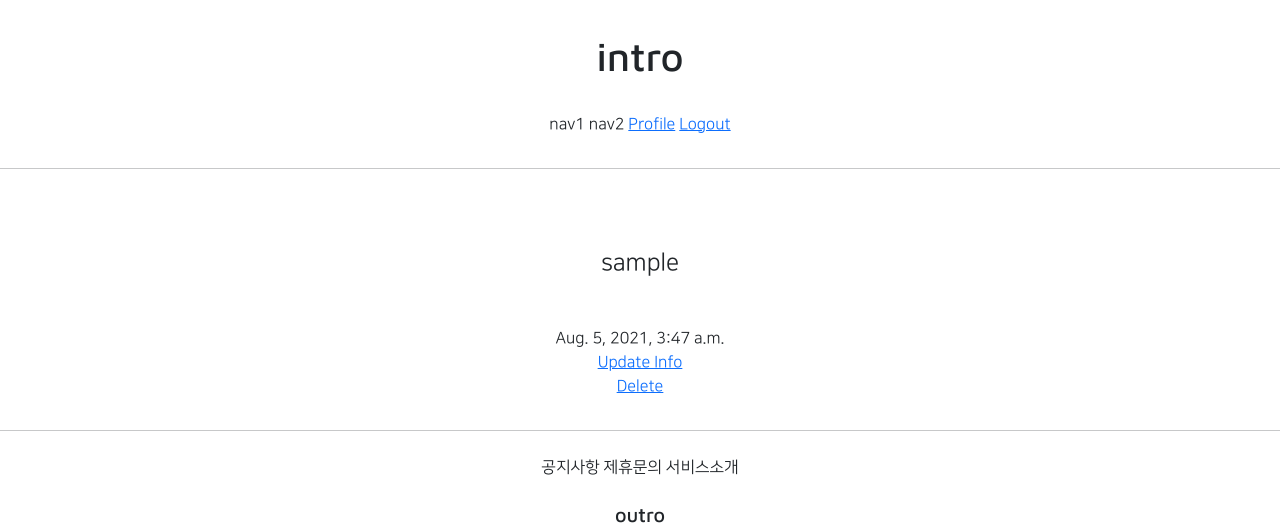
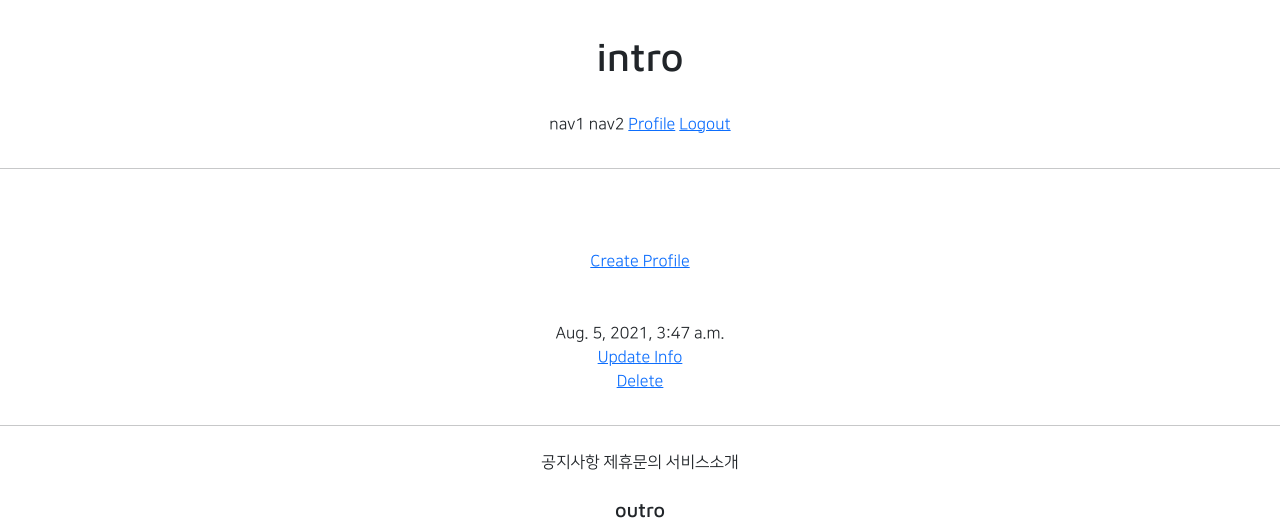
Before and after one commit to innamtt/my_Project, a Django app: template accountapp/templates/accountapp/detail.html in a window 1280 px wide. Shown: the top 525 px of the page. Run offline with Django 3.2, Linux system fonts and the light colour scheme; the template is opened without the code that fills it: values that come from a table or form of the project are taken from there, others are empty; the visitor is signed in with stand-in values (Sample User, id 1); data comes from the database, SQL or seed files in the repository; parts of the project's set-up code (start-up, migrations or seed data) failed here and were passed over; some libraries are stand-ins or nearby versions.

Commit message:
2021-07-27 2nd Commit

```diff
--- a/accountapp/templates/accountapp/detail.html
+++ b/accountapp/templates/accountapp/detail.html
@@ -6,9 +6,13 @@
 
     <div class="text-center mw-500 m-auto">
         <div class="m-5">
-            <h4>
-                {{ target_user.username }}
-            </h4>
+            {% if target_user.profile %}
+                <img src="{{ target_user.profile.image.url }}" alt="profile image">
+            <h4>{{ target_user.profile.nickname }}</h4>
+            <h4>{{ target_user.profile.message }}</h4>
+            {% else %}
+            <a href="{% url 'profileapp:create' %}">Create Profile</a>
+            {% endif %}
         </div>
         <div>
             {{ target_user.date_joined }}
--- a/my_Project/urls.py
+++ b/my_Project/urls.py
@@ -13,6 +13,8 @@ Including another URLconf
     1. Import the include() function: from django.urls import include, path
     2. Add a URL to urlpatterns:  path('blog/', include('blog.urls'))
 """
+from django.conf import settings
+from django.conf.urls.static import static
 from django.contrib import admin
 from django.urls import path, include
 
@@ -20,4 +22,4 @@ urlpatterns = [
     path('admin/', admin.site.urls),
     path('accounts/', include('accountapp.urls')),
     path('profiles/', include('profileapp.urls')),
-]
+] + static(settings.MEDIA_URL, document_root=settings.MEDIA_ROOT)
```
